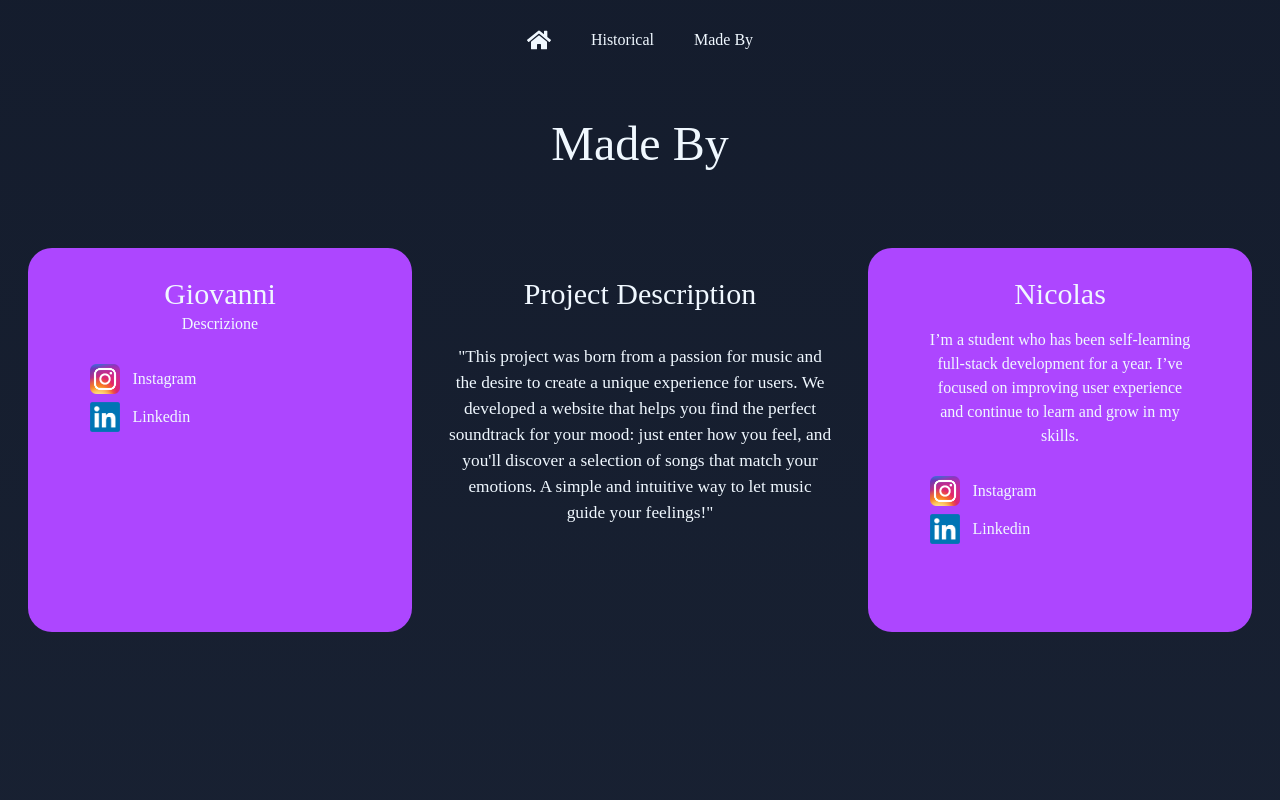
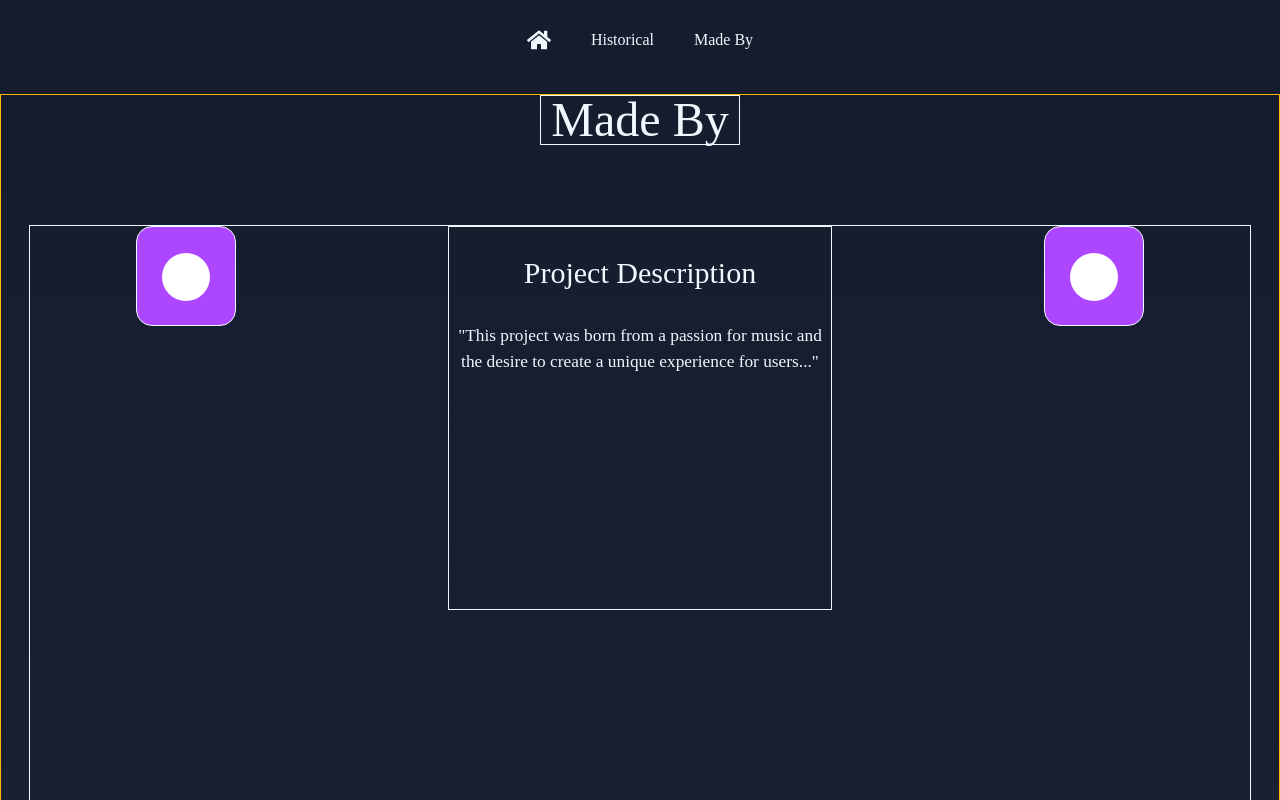
Before and after one commit to Gioma10/Mood-song, a React (Vite) app: page /made-by in a window 1280 px wide. Shown: the top 800 px of the page. Built offline with nearby package versions, Linux system fonts and the light colour scheme; a web font is replaced by a local one.

Commit message:
done Historical making framer motion

```diff
--- /dev/null
+++ b/src/components/ScaleCorrectionProps.tsx
@@ -0,0 +1,66 @@
+import React, { useState } from "react";
+import { motion } from "framer-motion";
+
+interface ContentProps {
+  title: string;
+  description: string;
+  socialLinks: { platform: string; url: string; icon: string }[];
+}
+
+interface ScaleCorrectionProps {
+  content: ContentProps;
+}
+
+const ScaleCorrection: React.FC<ScaleCorrectionProps> = ({ content }) => {
+  const [expanded, setExpanded] = useState(false);
+  const [showContent, setShowContent] = useState(false);
+
+  return (
+    <motion.div
+      layout
+      onClick={() => {
+        setExpanded(!expanded);
+        setShowContent(!showContent);
+      }}
+      className="relative flex items-center justify-center bg-purple-500 rounded-2xl cursor-pointer border"
+      style={{
+        width: expanded ? 300 : 100,
+        height: expanded ? 400 : 100,
+      }}
+    >
+      <motion.div
+        layout
+        className="absolute bottom-6 w-12 h-12 bg-white rounded-full"
+      />
+
+      {showContent && (
+        <motion.div
+          initial={{ opacity: 0 }}
+          animate={{ opacity: 1 }}
+          transition={{ duration: 0.5 }}
+          className="absolute top-10 text-white text-center px-4"
+        >
+          <h2 className="text-xl font-bold">{content.title}</h2>
+          <p className="text-sm mt-2">{content.description}</p>
+
+          <div className="mt-4 flex flex-col items-center">
+            {content.socialLinks.map((link, index) => (
+              <a
+                key={index}
+                href={link.url}
+                target="_blank"
+                rel="noopener noreferrer"
+                className="flex items-center gap-2 mt-2 text-blue-300 hover:underline"
+              >
+                <img src={link.icon} alt={link.platform} className="w-6 h-6" />
+                {link.platform}
+              </a>
+            ))}
+          </div>
+        </motion.div>
+      )}
+    </motion.div>
+  );
+};
+
+export default ScaleCorrection;
--- a/src/pages/MadeBy.tsx
+++ b/src/pages/MadeBy.tsx
@@ -1,43 +1,43 @@
-import IgLogo from "../img/instagramLogo.png"
-import LinkedinLogo from "../img/linkedinLogo.png"
+import React from "react";
+import ScaleCorrection from "../components/ScaleCorrectionProps"; // Importiamo il componente
+import IgLogo from "../img/instagramLogo.png";
+import LinkedinLogo from "../img/linkedinLogo.png";
 
-const MadeBy = () => {
+const MadeBy: React.FC = () => {
+    const giovanniContent = {
+        title: "Giovanni",
+        description: "Descrizione",
+        socialLinks: [
+            { platform: "Instagram", url: "https://www.instagram.com/gioma_code/", icon: IgLogo },
+            { platform: "LinkedIn", url: "https://www.linkedin.com/in/giovanni-mauro-web-developer/", icon: LinkedinLogo },
+        ],
+    };
+
+    const nicolasContent = {
+        title: "Nicolas",
+        description: "I’m a student who has been self-learning full-stack development for a year...",
+        socialLinks: [
+            { platform: "Instagram", url: "https://www.instagram.com/brazz0_/", icon: IgLogo },
+            { platform: "LinkedIn", url: "https://www.linkedin.com/in/nicolas-brazzo-a91509286/", icon: LinkedinLogo },
+        ],
+    };
+
 
     return (
-        <div className="h-screen w-screen pt-30">
-            <h1 className="w-[200px] text-center m-auto text-5xl">Made By</h1>
-            <div className="h-screen flex justify-between mt-20 ml-7 mr-7">
-                <div className="h-96 w-96 bg-purple-500 rounded-3xl text-center hover:translate-x-6 transform transition duration-300">
-                    <h2 className="text-3xl mt-7">Giovanni</h2>
-                    <p>Descrizione</p>
-                    <div className="w-[80%] flex justify-left gap-3 items-center pl-6 m-auto pb-2 pt-7">
-                        <img src={IgLogo} alt="" className="w-[30px]" />
-                        <a className="hover:border-b" href="https://www.instagram.com/gioma_code/"><h3>Instagram</h3></a>
-                    </div>
-                    <div className="w-[80%] flex justify-left gap-3 items-center pl-6 m-auto">
-                        <img src={LinkedinLogo} alt="" className="w-[30px]" />
-                        <a className="hover:border-b" href=""><h3>Linkedin</h3></a>
-                    </div>
+        <div className="w-screen mt-80 min-h-[100%] border border-amber-400">
+            <h1 className="w-[200px] text-center m-auto text-5xl border">Made By</h1>
+            <div className="h-screen flex justify-around mt-20 ml-7 mr-7 border">
+                <ScaleCorrection content={giovanniContent} />
+                <div className="h-96 w-96 text-center border">
+                    <h2 className="text-3xl mt-7 mb-8">Project Description</h2>
+                    <p className="text-[13pt]">
+                        "This project was born from a passion for music and the desire to create a unique experience for users..."
+                    </p>
                 </div>
-                <div className="h-96 w-96 text-center">
-                    <h2 className="text-3xl mt-7 mb-8">Project Description</h2>
-                    <p className="text-[13pt]">"This project was born from a passion for music and the desire to create a unique experience for users. We developed a website that helps you find the perfect soundtrack for your mood: just enter how you feel, and you'll discover a selection of songs that match your emotions. A simple and intuitive way to let music guide your feelings!"</p>
-                </div>
-                <div className="h-96 w-96 bg-purple-500 rounded-3xl text-center hover:-translate-x-6 transform transition duration-300">
-                    <h2 className="text-3xl mt-7 mb-4">Nicolas</h2>
-                    <p className="w-[70%] m-auto">I’m a student who has been self-learning full-stack development for a year. I’ve focused on improving user experience and continue to learn and grow in my skills.</p>
-                    <div className="w-[80%] flex justify-left gap-3 items-center pl-6 m-auto pb-2 pt-7">
-                        <img src={IgLogo} alt="" className="w-[30px]" />
-                        <a className="hover:border-b" href="https://www.instagram.com/brazz0_/"><h3>Instagram</h3></a>
-                    </div>
-                    <div className="w-[80%] flex justify-left gap-3 items-center pl-6 m-auto">
-                        <img src={LinkedinLogo} alt="" className="w-[30px]" />
-                        <a className="hover:border-b" href="https://www.linkedin.com/in/nicolas-brazzo-a91509286/"><h3>Linkedin</h3></a>
-                    </div>
-                </div>
+                <ScaleCorrection content={nicolasContent} />
             </div>
         </div>
-    )
-}
+    );
+};
 
 export default MadeBy;
```
